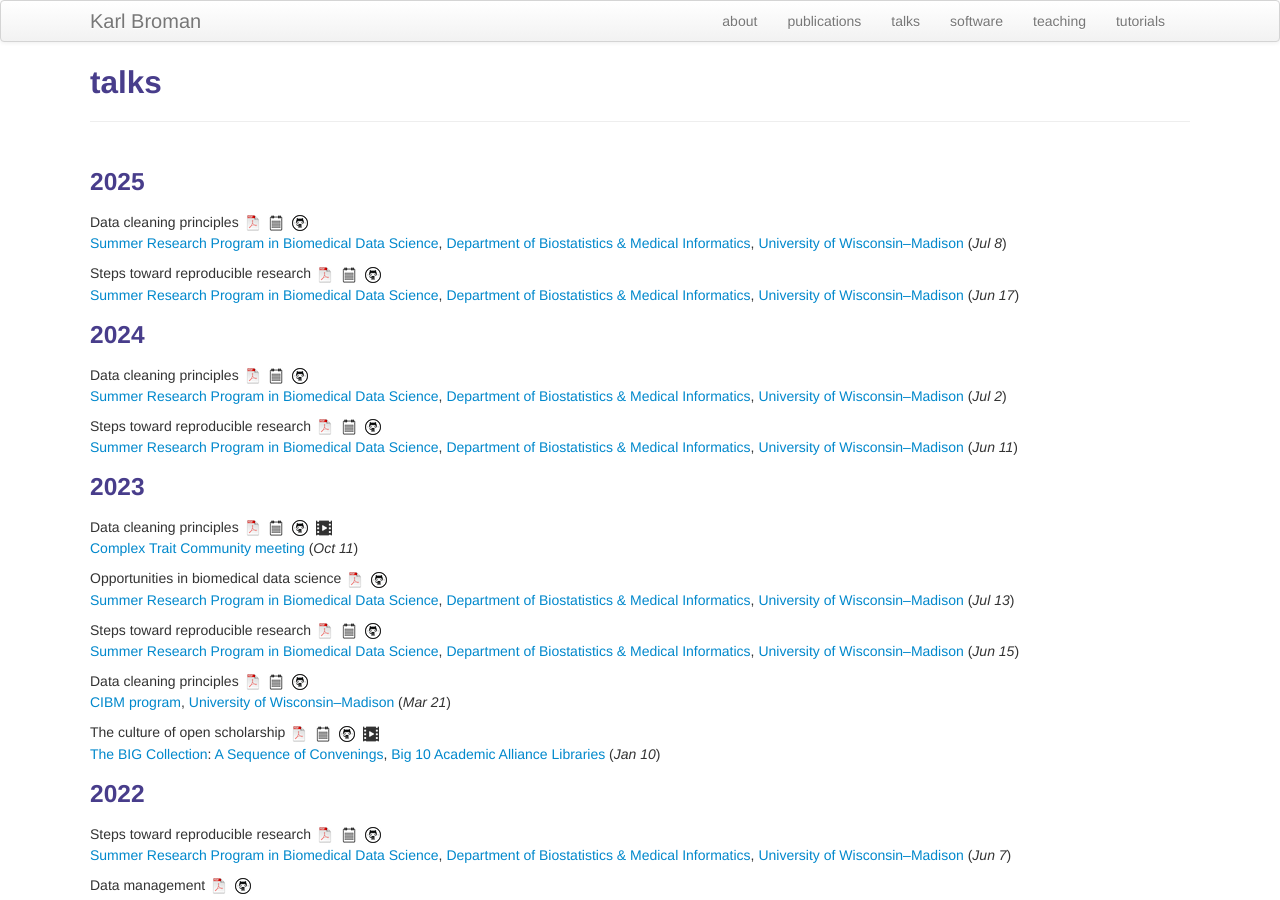
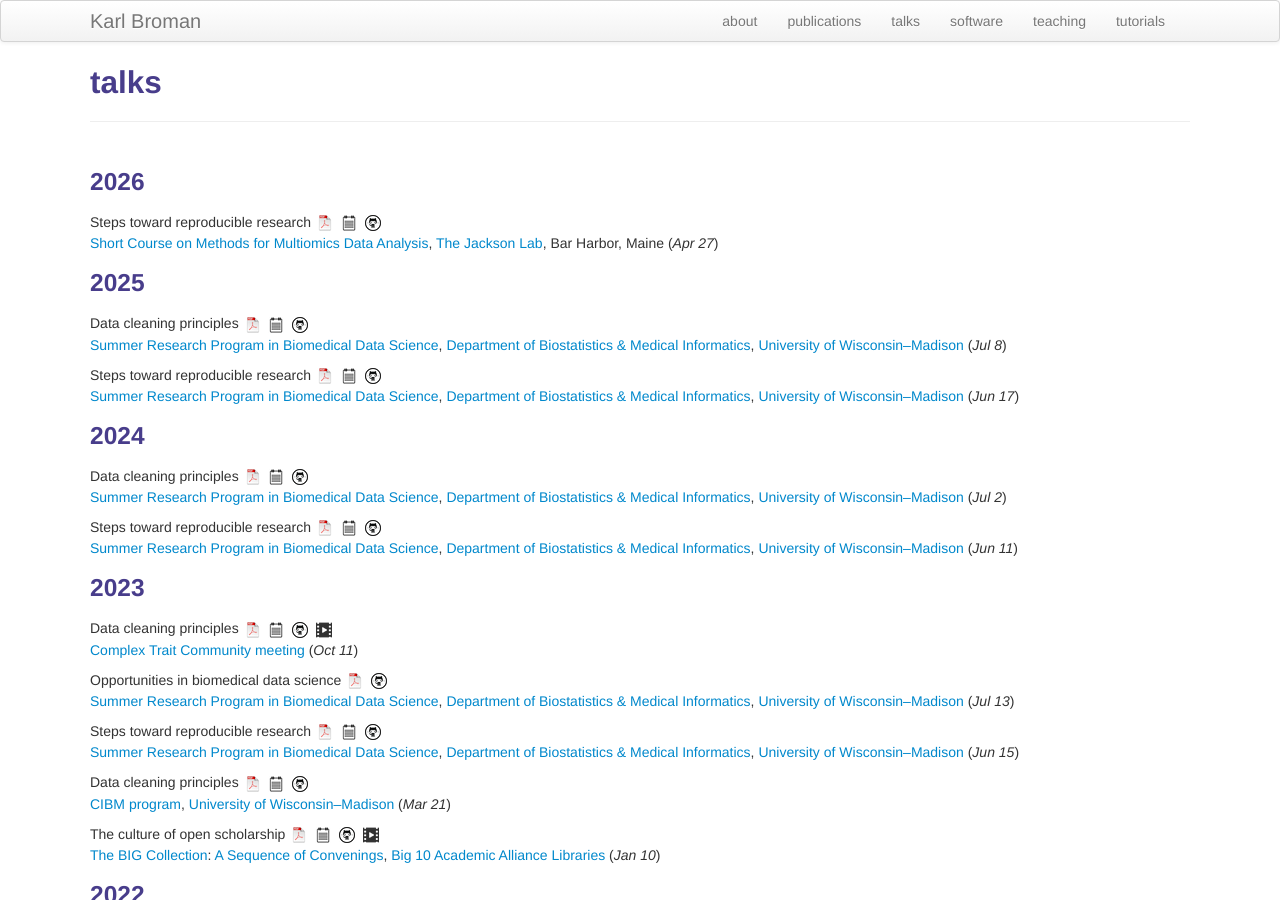
Before and after one commit to kbroman/kbroman.github.io, a Jekyll site: the page built from talks.md, in a window 1280 px wide and 900 px high. Built offline with Jekyll 4.4.1, drawn with Linux system fonts in a browser that asks for light colours.

Commit message:
Add jackson lab lecture to talks.md
- Maybe should be in teaching instead

```diff
--- a/talks.md
+++ b/talks.md
@@ -3,6 +3,17 @@ layout: page
 title: talks
 description: Karl Broman's talks
 ---
+
+### 2026
+
+Steps toward reproducible research
+[![pdf](icons16/pdf-icon.png)](https://kbroman.org/Talk_JAXomics/repro_research.pdf)
+[![pdf w/notes](icons16/notes-icon.png)](https://kbroman.org/Talk_JAXomics/repro_research_withnotes.pdf)
+[![github](icons16/github-icon.png)](https://github.com/kbroman/Talk_JAXomics)<br/>
+[Short Course on Methods for Multiomics Data Analysis](https://www.jax.org/education-and-learning/education-calendar/2026/04-april/methods-for-multiomics-data-analysis-short-course),
+[The Jackson Lab](https://www.jax.org),
+Bar Harbor, Maine (_Apr 27_)
+
 
 ### 2025
 
```
